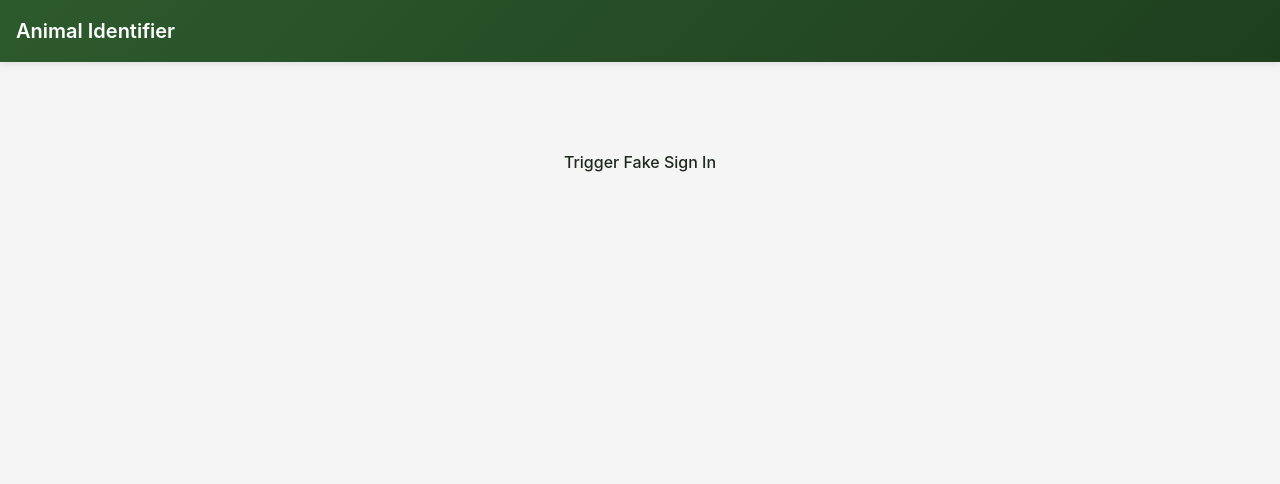
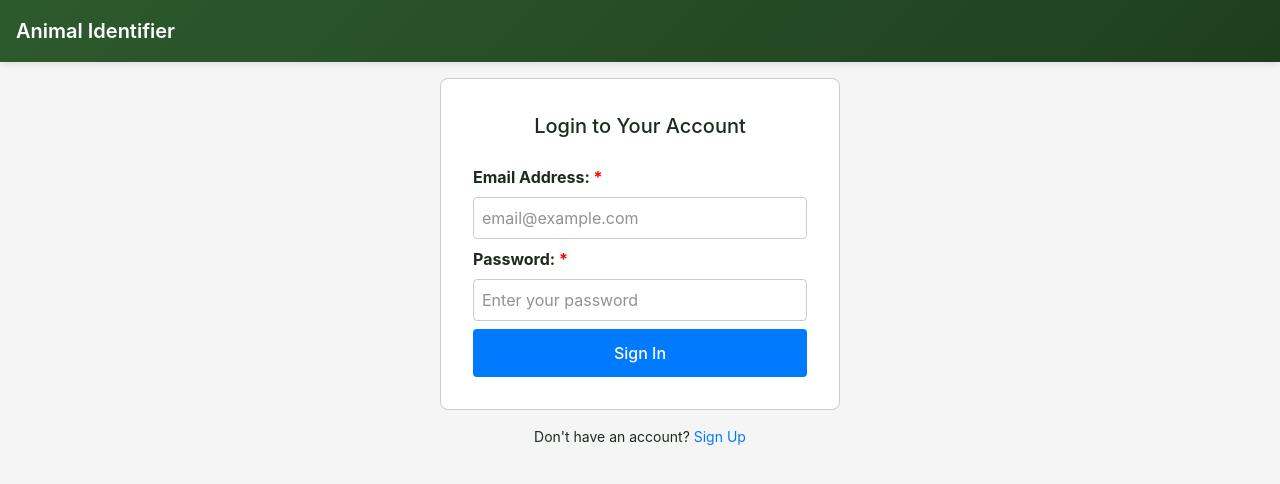
Before and after one commit to Animal-Nerds/animal-identifier, a SvelteKit app: page /login in a window 1280 px wide. Shown: the top 484 px of the page. Built offline with nearby package versions, Linux system fonts and the light colour scheme.

Commit message:
login page created

```diff
--- a/src/routes/login/+page.svelte
+++ b/src/routes/login/+page.svelte
@@ -1,10 +1,101 @@
-<script>
+<script lang="ts">
 	import { auth } from '$lib/stores/auth';
+    import { validateEmail, validatePassword } from '$lib/utils/validation';
 	import { goto } from '$app/navigation';
 
-    function onclick() {
-        auth.login('test@email.com');
-        goto('/');
+    let email = $state('');
+    let password = $state('');
+    let errors = $state<Record<string, string>>({});
+    let serverError = $state<string | null>(null);
+    let isLoading = $state(false);
+    let isSubmitted = $state(false);
+
+    function validateForm(): boolean {
+        errors = {};
+
+        if (!email.trim()) {
+            errors.email = 'Email is required';
+        } else {
+            const emailValidation = validateEmail(email);
+            if (!emailValidation.valid) {
+                errors.email = emailValidation.errors[0] || 'Invalid email format';
+            }
+        }
+
+        if (!password.trim()) {
+            errors.password = 'Password is required';
+        } else {
+            const passwordValidation = validatePassword(password);
+            if (!passwordValidation.valid) {
+                errors.password = 'Invalid password format';
+            }
+        }
+
+        return Object.keys(errors).length === 0;
+
+    }
+
+    async function handleSubmit(e: SubmitEvent) {
+        e.preventDefault();
+        isSubmitted = true;
+        serverError = null;
+
+        if (!validateForm()) {
+            return;
+        }
+
+        isLoading = true;
+
+        try {
+            const response = await fetch('/api/auth/login', {
+                method: 'POST',
+                headers: {
+                    'Content-Type': 'application/json'
+                },
+                body: JSON.stringify({
+                    email: email.trim(),
+                    password: password.trim()
+                })
+            });
+
+            const data = await response.json();
+
+            if (!response.ok) {
+                serverError = data.message || 'Login failed';
+                return;
+            }
+
+            auth.login(email.trim());
+            await goto('/dashboard');
+        } catch (error) {
+            serverError = 'An error occurred While logging in. Please try again.';
+            console.error('Login error:', error);
+        } finally {
+            isLoading = false;
+        }
+    }
+    function handleEmailBlur () {
+        if (isSubmitted && email.trim()) {
+            const validation = validateEmail(email);
+            if (!validation.valid) {
+                errors.email = validation.errors[0] || 'Invalid email format';
+            } else {
+                delete errors.email;
+                errors = errors;
+            }
+        }
+    }
+
+    function handlePasswordBlur () {
+        if (isSubmitted && password.trim()) {
+            const validation = validatePassword(password);
+            if (!validation.valid) {
+                errors.password = 'Invalid password format';
+            } else {
+                delete errors.password;
+                errors = errors;
+            }
+        }
     }
 </script>
 
@@ -12,7 +103,142 @@
 	<title>Login - Animal Identifier</title>
 </svelte:head>
 
-<center>
-    <br /><br /><br />
-    <button onclick={onclick}>Trigger Fake Sign In</button>
-</center>
+<div>
+    <form onsubmit={handleSubmit} novalidate class="login-form">
+        <h2>Login to Your Account</h2>
+        <div>
+            <label for="email" class="email-label">
+            Email Address:
+            <span class="invalid-red" aria-label="required">*</span>
+        </label>
+            <input
+                id="email"
+                type="email"
+                bind:value={email}
+                onblur={handleEmailBlur}
+                disabled={isLoading}
+                required
+                aria-required="true"
+                aria-describedby={errors.email ? 'email-error' : undefined}
+                class="email-input"
+                placeholder="email@example.com"
+            />
+            {#if errors.email}
+                <div id="email-error" class="error-message">{errors.email}</div>
+            {/if}
+        </div>
+
+        <div>
+            <label for="password" class="password-label">
+                Password:
+                <span class="invalid-red" aria-label="required">*</span>
+            </label>
+            <input
+                id="password"
+                type="password"
+                bind:value={password}
+                onblur={handlePasswordBlur}
+                disabled={isLoading}
+                required
+                aria-required="true"
+                aria-describedby={errors.password ? 'password-error' : undefined}
+                class="password-input"
+                placeholder="Enter your password"
+            />
+            {#if errors.password}
+                <div id="password-error" class="error-message">{errors.password}</div>
+            {/if}
+        </div>
+
+        <button
+            type="submit"
+            disabled={isLoading}
+            class="submit-button"
+        >
+            {#if isLoading}
+                Signing In...
+            {:else}
+                Sign In
+            {/if}
+        </button>
+    </form>
+
+    <div class="signup-link">
+        <p class="need-account">
+            Don't have an account?
+            <a href="/auth/signup" class="promote-link">Sign Up</a>
+        </p>
+    </div>
+</div>
+
+<style>
+    .login-form {
+        max-width: 400px;
+        margin: 0 auto;
+        padding: 2rem;
+        border: 1px solid #ccc;
+        border-radius: 8px;
+        background-color: #fff;
+    }
+
+    .login-form h2 {
+        text-align: center;
+        margin-bottom: 1.5rem;
+    }
+
+    .email-label,
+    .password-label {
+        display: block;
+        margin-bottom: 0.5rem;
+        font-weight: bold;
+    }
+
+    .invalid-red {
+        color: red;
+    }
+
+    .email-input,
+    .password-input {
+        width: 100%;
+        padding: 0.5rem;
+        margin-bottom: 0.5rem;
+        border: 1px solid #ccc;
+        border-radius: 4px;
+    }
+
+    .error-message {
+        color: red;
+        font-size: 0.875rem;
+        margin-bottom: 0.5rem;
+    }
+
+    .submit-button {
+        width: 100%;
+        padding: 0.75rem;
+        background-color: #007BFF;
+        color: white;
+        border: none;
+        border-radius: 4px;
+        font-size: 1rem;
+        cursor: pointer;
+    }
+
+    .submit-button[disabled] {
+        background-color: #6c757d;
+        cursor: not-allowed;
+    }
+
+    .signup-link {
+        text-align: center;
+        margin-top: 1rem;
+    }
+
+    .need-account {
+        font-size: 0.875rem;
+    }
+
+    .promote-link {
+        color: #007BFF;
+        text-decoration: none;
+    }
+    </style>
```
